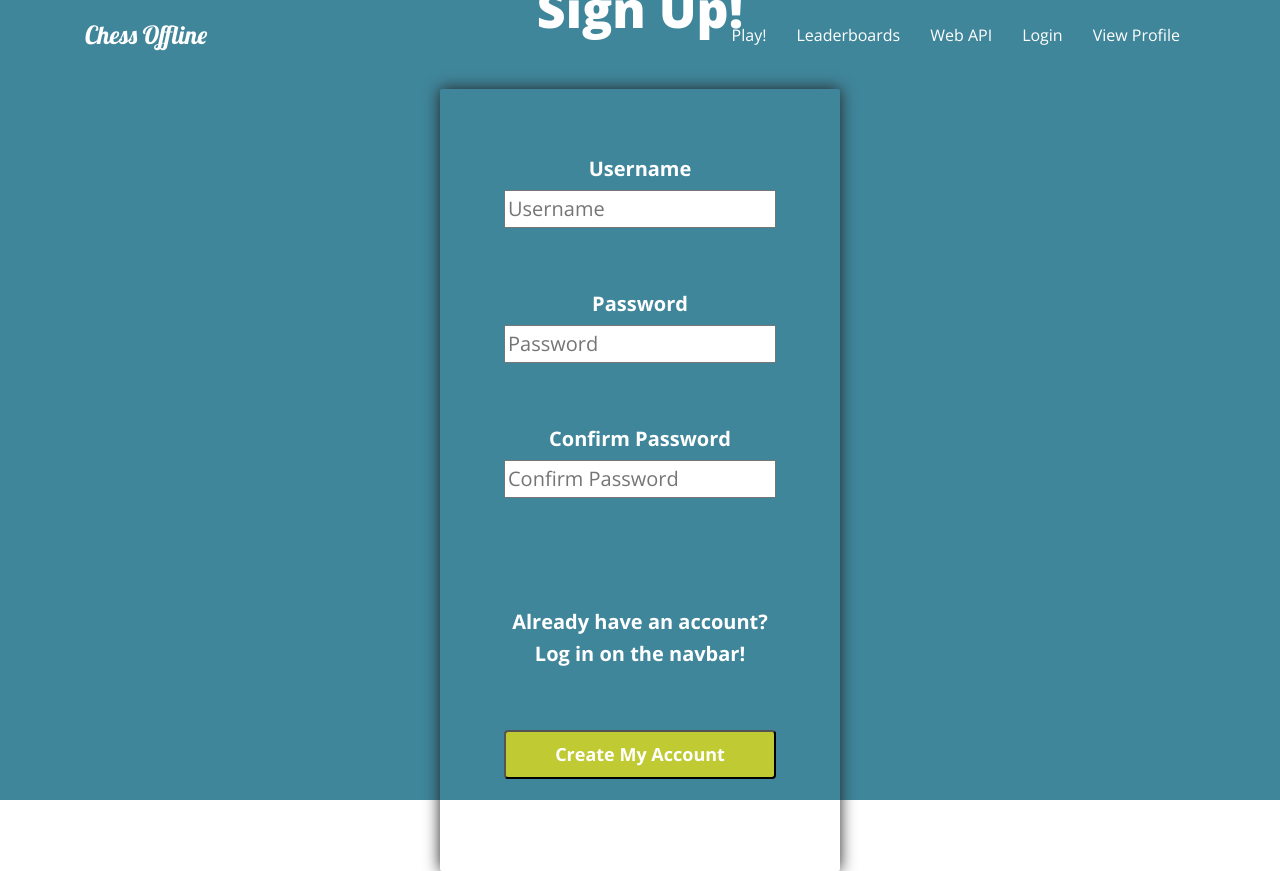
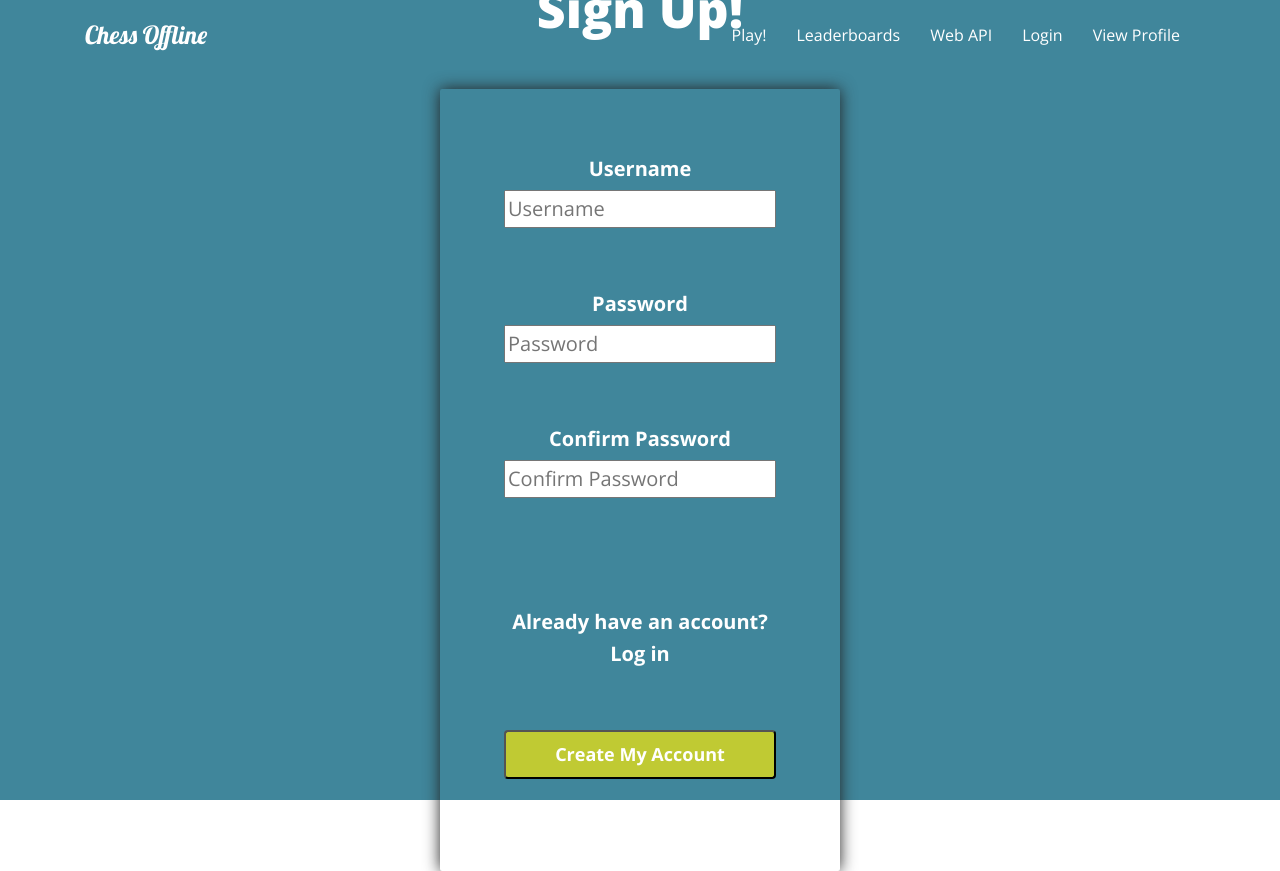
Before and after one commit to davidk-im/P5-Gim-Vamps-Project, a Flask app: page /signup in a window 1280 px wide. Run offline with Flask 2, Linux system fonts and the light colour scheme; some libraries are stand-ins or nearby versions.

Commit message:
fixed sign up

```diff
--- a/flaskmain.py
+++ b/flaskmain.py
@@ -64,8 +64,6 @@ def logout():
 
 
 
-########################################################################################################################
-########################################################################################################################
 #home page route
 @app.route('/')
 def home():
--- a/templates/signup.html
+++ b/templates/signup.html
@@ -22,7 +22,7 @@
                 <input id="confirm_password" name="confirm_password" placeholder="Confirm Password" type="password" required="required">
             </p>
             <br><br>
-            <p> Already have an account? Log in on the navbar!</p>
+            <p> Already have an account? <a href="/login" style="color: white">Log in</a></p>
             <p>
                 <input type="submit" class="button button-primary" value="Create My Account" id="submit">
             </p>
```
